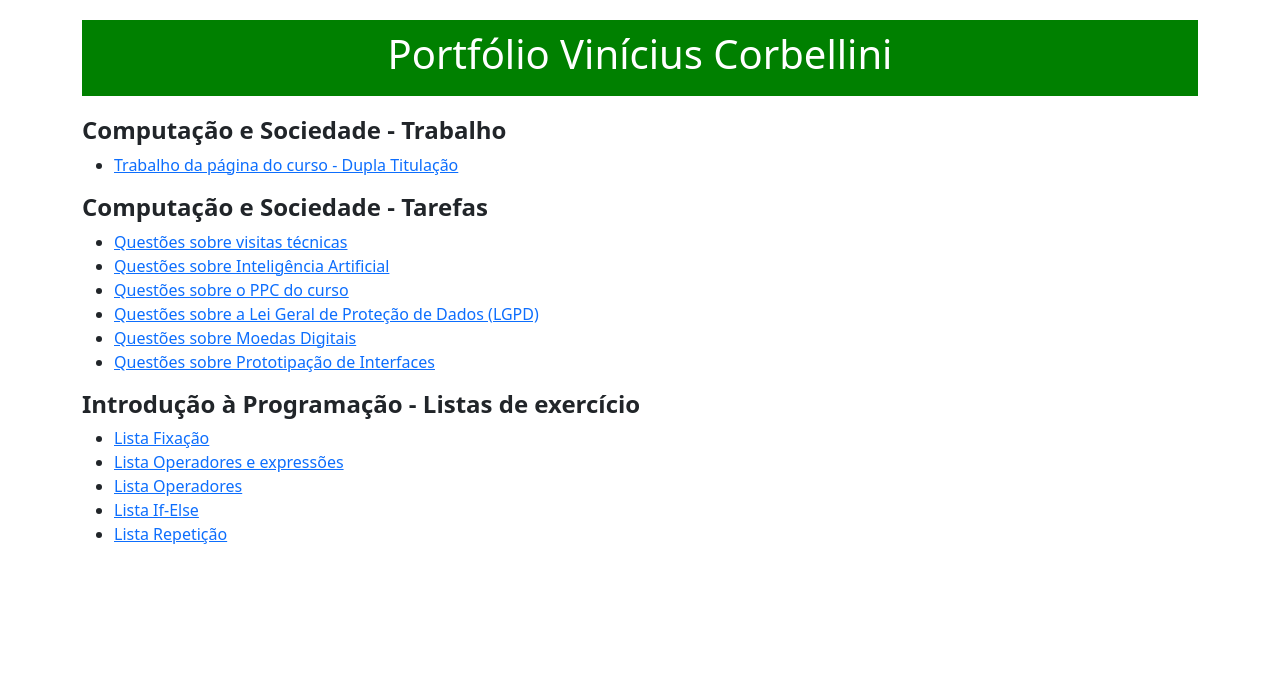
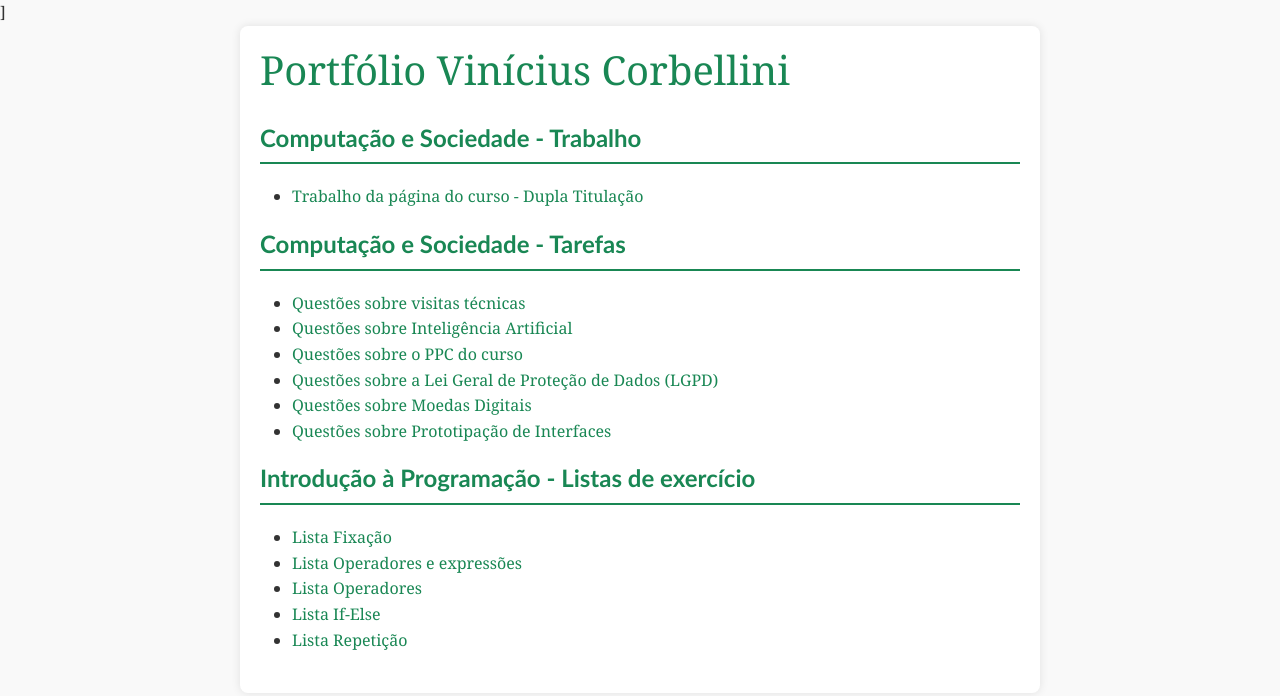
Before and after one commit to ViniciusCorbellini/CES-ifsc, a plain HTML site: page index.html in a window 1280 px wide. Drawn offline with nearby package versions, Linux system fonts and the light colour scheme.

Commit message:
Add files via upload

```diff
--- /dev/null
+++ b/ListaOpExp/style.css
@@ -0,0 +1,54 @@
+#botao {
+    background-color: green;
+    color: white;
+    text-decoration: none;
+    padding: 10px 20px;
+    border-radius: 5px;
+    display: inline-block;
+}
+
+#botao:hover {
+    background-color: darkgreen;
+}
+
+body {
+    color: #333;
+    background-color: #f9f9f9;
+    margin: 0;
+    padding: 0;
+}
+
+.container {
+    margin-top: 20px;
+    margin: 0 auto;
+    max-width: 800px;
+    background: #fff;
+    padding: 20px;
+    border-radius: 8px;
+    box-shadow: 0 0 10px rgba(0, 0, 0, 0.1);
+}
+
+.exercise-list {
+    margin-bottom: 50px;
+    margin-top: 20px;
+
+}
+
+.header {
+    background-color: #25a121;
+    color: #fff;
+    padding: 10px 0;
+    text-align: center;
+    margin-top: 40px;
+
+}
+
+.espaco {
+    margin-bottom: 60px;
+
+}
+
+.espacoDir {
+    margin-right: 300px;
+
+}
--- /dev/null
+++ b/ListaRepet/style.css
@@ -0,0 +1,67 @@
+#botao {
+    background-color: green;
+    color: white;
+    text-decoration: none;
+    padding: 10px 20px;
+    border-radius: 5px;
+    display: inline-block;
+}
+
+#botao:hover {
+    background-color: darkgreen;
+}
+
+body {
+    color: #333;
+    background-color: #f9f9f9;
+    margin: 0;
+    padding: 0;
+}
+
+.container {
+    margin-top: 20px;
+    margin: 0 auto;
+    max-width: 800px;
+    background: #fff;
+    padding: 20px;
+    border-radius: 8px;
+    box-shadow: 0 0 10px rgba(0, 0, 0, 0.1);
+}
+
+.exercise-list {
+    margin-bottom: 50px;
+    margin-top: 20px;
+
+}
+
+.header {
+    background-color: #25a121;
+    color: #fff;
+    padding: 10px 0;
+    text-align: center;
+    margin-top: 40px;
+
+}
+
+.espaco {
+    margin-bottom: 60px;
+
+}
+
+.espacoDireita {
+    margin-right: 500px;
+
+}
+
+table {
+    border-collapse: separate;
+    border-spacing: 10px;
+    width: 50%;
+}
+
+th,
+td {
+    padding: 10px;
+    text-align: left;
+    border: 1px solid #000;
+}
--- a/index.html
+++ b/index.html
@@ -10,19 +10,9 @@
     <script src="https://cdn.jsdelivr.net/npm/bootstrap@5.3.3/dist/js/bootstrap.bundle.min.js"
         integrity="sha384-YvpcrYf0tY3lHB60NNkmXc5s9fDVZLESaAA55NDzOxhy9GkcIdslK1eN7N6jIeHz"
         crossorigin="anonymous"></script>
-    <link rel="shortcut icon" href="./favicon.ico" type="image/x-icon">
-    <style>
+    <link rel="shortcut icon" href="./favicon.ico" type="image/x-icon">]
+    <link rel="stylesheet" href="styles.css">
 
-    .header {
-            background-color: green;
-            color: #fff;
-            padding: 10px 0;
-            text-align: center;
-            margin-top: 20px;
-            margin-bottom: 20px;
-
-        }
-</style>
 
 </head>
 
@@ -36,7 +26,7 @@
 
             <h4><strong>Computação e Sociedade - Trabalho</strong></h4>
             <ul>
-                <li><a href="./dupla-titulacao/index.html">Trabalho da página do curso - Dupla Titulação</a></li>
+                <li><a href="./dupla-titulacao/">Trabalho da página do curso - Dupla Titulação</a></li>
             </ul>
             <h4><strong>Computação e Sociedade - Tarefas</strong></h4>
             <ul>
--- /dev/null
+++ b/styles.css
@@ -0,0 +1,55 @@
+body {
+    font-family: 'Cambria', serif;
+    line-height: 1.6;
+    color: #333;
+    background-color: #f9f9f9;
+    margin: 0;
+    padding: 0;
+}
+
+h4 {
+    font-family: 'Trebuchet ms', serif;
+    color: #198754;
+    font-weight: bold;
+    text-align: left;
+    margin-top: 20px;
+    margin-bottom: 20px;
+    font-family: 'Trebuchet ms', serif;
+    border-bottom: 2px solid #198754;
+    padding-bottom: 10px;
+}
+
+p, ul, ol {
+    text-align: justify;
+    margin-bottom: 20px;
+}
+
+a {
+    color: #198754;
+    text-decoration: none;
+}
+
+
+footer p {
+    margin: 0;
+    color: #fff;
+}
+
+footer a {
+    color: #fff;
+}
+
+.container {
+    margin-top: 20px;
+    margin: 0 auto;
+    max-width: 800px;
+    background: #fff;
+    padding: 20px;
+    border-radius: 8px;
+    box-shadow: 0 0 10px rgba(0, 0, 0, 0.1);
+}
+
+.header {
+    color: #198754;
+    margin-bottom: 30px;
+}
```
Also changed, not shown: ListaOpExp/index.html (+5 -28 lines), ListaRepet/index.html (+4 -39 lines).
